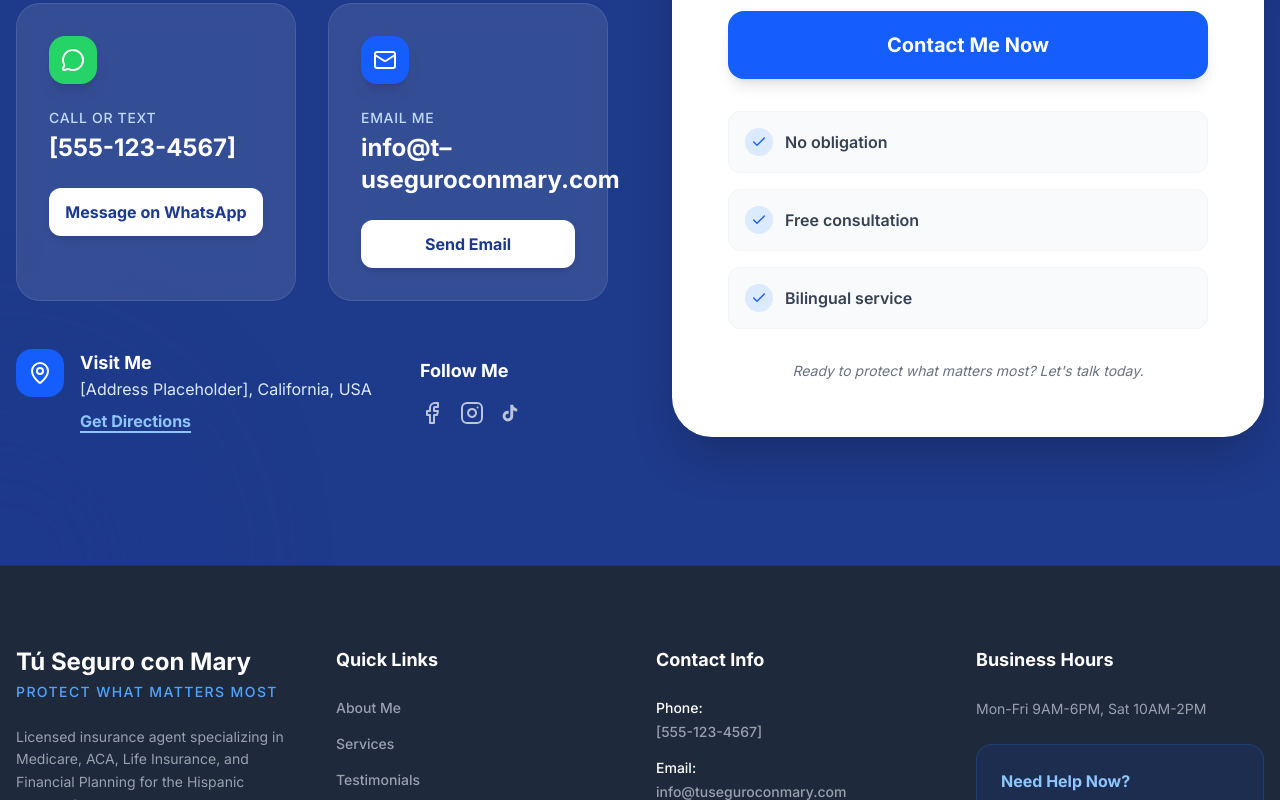
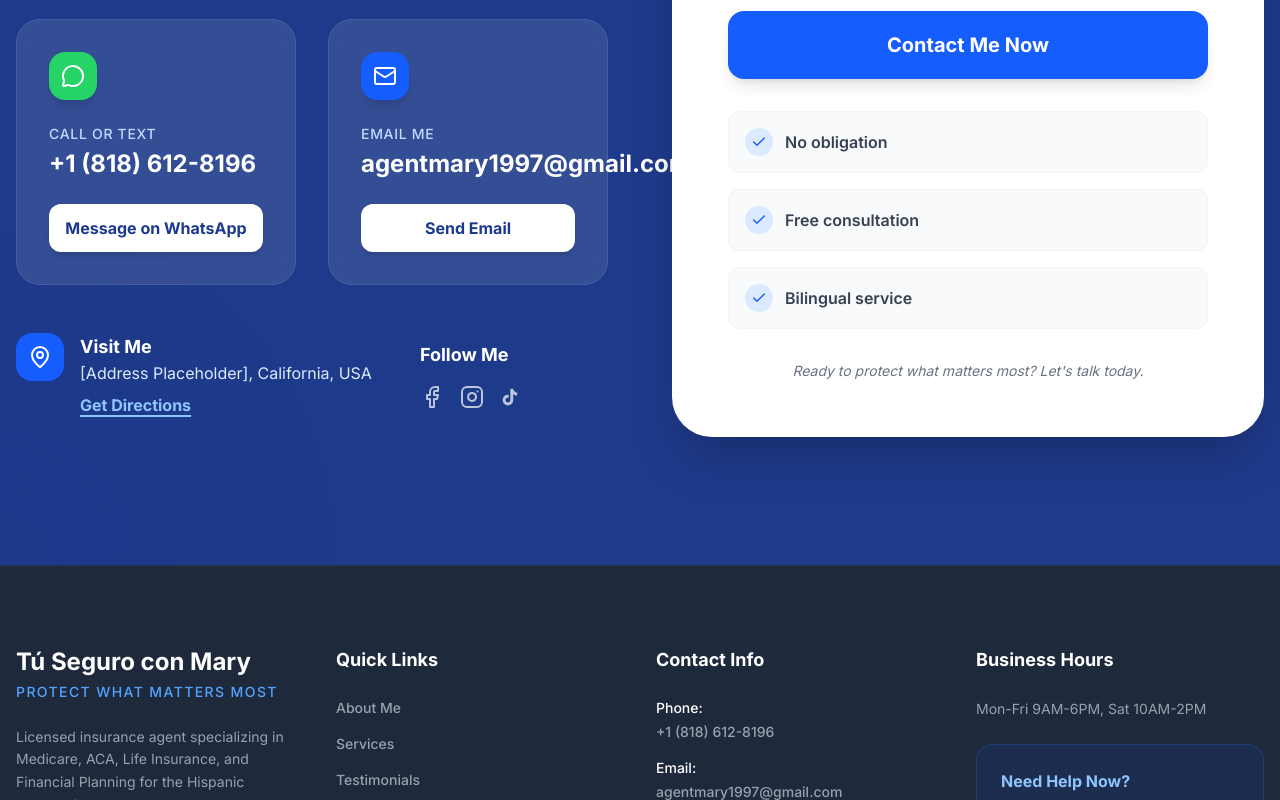
Before and after one commit to AnthonyFclub/tu-seguro-con-mary-landing, a Next.js app: page /en in a window 1280 px wide. Shown: the part 3880-4680 px from the top of the page. Built offline with nearby package versions, Linux system fonts and the light colour scheme.

Commit message:
Update Mary Carmen's real phone and email address

```diff
--- a/components/Contact.tsx
+++ b/components/Contact.tsx
@@ -8,16 +8,18 @@ export default function Contact() {
         {
             icon: <MessageCircle className="w-6 h-6" />,
             label: t('methods.whatsapp.label'),
-            value: '[555-123-4567]',
+            value: '+1 (818) 612-8196',
             button: t('methods.whatsapp.button'),
             color: 'bg-[#25D366]',
+            href: 'https://wa.me/18186128196',
         },
         {
             icon: <Mail className="w-6 h-6" />,
             label: t('methods.email.label'),
-            value: 'info@t–useguroconmary.com',
+            value: 'agentmary1997@gmail.com',
             button: t('methods.email.button'),
             color: 'bg-blue-600',
+            href: 'mailto:agentmary1997@gmail.com',
         },
     ];
 
@@ -63,9 +65,14 @@ export default function Contact() {
                                     </div>
                                     <p className="text-blue-200 text-sm mb-1 font-medium uppercase tracking-wider">{method.label}</p>
                                     <p className="text-2xl font-bold mb-6">{method.value}</p>
-                                    <button className="w-full bg-white text-blue-900 font-bold py-3 rounded-xl hover:bg-blue-50 transition-colors shadow-md">
+                                    <a
+                                        href={method.href}
+                                        target="_blank"
+                                        rel="noopener noreferrer"
+                                        className="w-full bg-white text-blue-900 font-bold py-3 rounded-xl hover:bg-blue-50 transition-colors shadow-md text-center inline-block"
+                                    >
                                         {method.button}
-                                    </button>
+                                    </a>
                                 </div>
                             ))}
                         </div>
--- a/components/Footer.tsx
+++ b/components/Footer.tsx
@@ -48,11 +48,11 @@ export default function Footer() {
                         <div className="space-y-4 text-sm font-medium">
                             <p className="flex flex-col">
                                 <span className="text-white mb-1">{t('contactInfo.phone')}</span>
-                                [555-123-4567]
+                                +1 (818) 612-8196
                             </p>
                             <p className="flex flex-col">
                                 <span className="text-white mb-1">{t('contactInfo.email')}</span>
-                                info@tuseguroconmary.com
+                                agentmary1997@gmail.com
                             </p>
                             <p className="flex flex-col">
                                 <span className="text-white mb-1">{t('contactInfo.address')}</span>
@@ -70,9 +70,14 @@ export default function Footer() {
                         <div className="bg-blue-600/10 border border-blue-500/20 p-6 rounded-2xl">
                             <p className="text-blue-300 font-bold mb-2">{t('helpNow.title')}</p>
                             <p className="text-xs text-blue-100/70 mb-4 font-medium italic">{t('helpNow.description')}</p>
-                            <button className="w-full bg-[#25D366] text-white py-2 rounded-xl text-sm font-bold shadow-lg hover:shadow-xl transition-all">
+                            <a
+                                href="https://wa.me/18186128196"
+                                target="_blank"
+                                rel="noopener noreferrer"
+                                className="w-full bg-[#25D366] text-white py-2 rounded-xl text-sm font-bold shadow-lg hover:shadow-xl transition-all text-center inline-block"
+                            >
                                 {t('helpNow.button')}
-                            </button>
+                            </a>
                         </div>
                     </div>
                 </div>
--- a/components/Hero.tsx
+++ b/components/Hero.tsx
@@ -13,7 +13,7 @@ export default function Hero() {
     ];
 
     const socialIcons = [
-        { icon: <MessageCircle className="w-6 h-6" />, color: 'bg-[#25D366]', label: 'WhatsApp', href: 'https://wa.me/15551234567' },
+        { icon: <MessageCircle className="w-6 h-6" />, color: 'bg-[#25D366]', label: 'WhatsApp', href: 'https://wa.me/18186128196' },
         { icon: <Facebook className="w-6 h-6" />, color: 'bg-[#1877F2]', label: 'Facebook', href: 'https://www.facebook.com/marycchamorro' },
         { icon: <Instagram className="w-6 h-6" />, color: 'bg-gradient-to-tr from-[#F58529] via-[#DD2A7B] to-[#8134AF]', label: 'Instagram', href: 'https://www.instagram.com/tu_seguro_con_mary/' },
         {
@@ -26,7 +26,7 @@ export default function Hero() {
             label: 'TikTok',
             href: 'https://www.tiktok.com/@tu.seguro.con.mar'
         },
-        { icon: <Mail className="w-6 h-6" />, color: 'bg-blue-500', label: 'Email', href: 'mailto:info@tuseguroconmary.com' },
+        { icon: <Mail className="w-6 h-6" />, color: 'bg-blue-500', label: 'Email', href: 'mailto:agentmary1997@gmail.com' },
     ];
 
     return (
```
